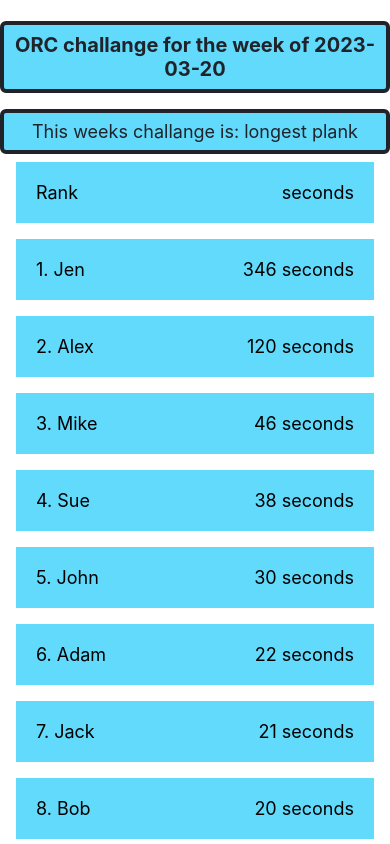
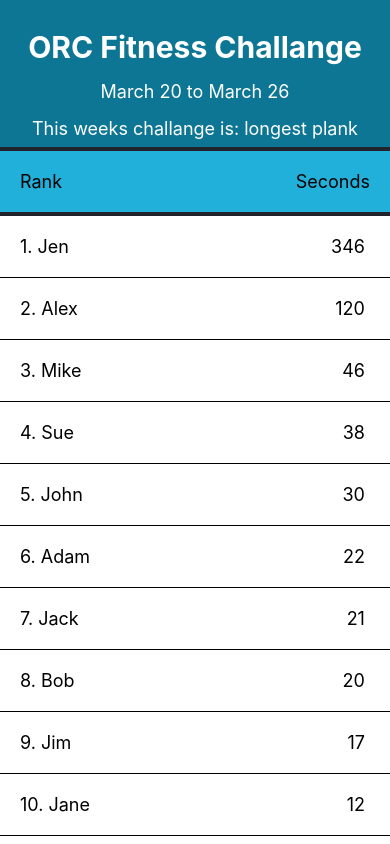
Before and after one commit to michaeltaciuk/orcLeader, a React Native app: screen / in a window 390 px wide. Built offline with nearby package versions, Linux system fonts and the light colour scheme.

Commit message:
Style changes

```diff
--- a/App.js
+++ b/App.js
@@ -24,14 +24,17 @@ const dataUserScores = [
 const dataChallange ={
   challange: 'longest plank',
   desciption: 'hold a plank for as long as you can',
-  units: 'seconds',
+  units: 'Seconds',
 };
 
 export default function App() {
   let today = new Date().getDay();
   let startOfWeek = new Date();
   startOfWeek.setDate(startOfWeek.getDate() - (today - 1));
-  startOfWeek = startOfWeek.toISOString().split('T')[0];
+  let endOfWeek = new Date();
+  endOfWeek.setDate(endOfWeek.getDate() + (7 - today));
+  endOfWeek = endOfWeek.toLocaleDateString('default', {month: 'long', day: 'numeric'});
+  startOfWeek = startOfWeek.toLocaleDateString('default', {month: 'long', day: 'numeric'});
 
   dataUserScores.sort((a, b) => (a.score > b.score) ? -1 : 1);
 
@@ -39,9 +42,10 @@ export default function App() {
   return (
     <View style={styles.container}>
       <StatusBar style="auto" />
-      <Text style={styles.title}>{`ORC challange for the week of ${startOfWeek}`}</Text>
+      <Text style={styles.title}>{`ORC Fitness Challange`}</Text>
+      <Text style={styles.challange}>{`${startOfWeek} to ${endOfWeek}`}</Text>
       <Text style={styles.challange}>{`This weeks challange is: ${dataChallange.challange}`}</Text>
-      <View style={styles.item}>
+      <View style={styles.legend}>
         <Text style={styles.itemText}>{`Rank `}</Text>
         <Text style={styles.itemText}>{`${dataChallange.units}`}</Text>
       </View>
@@ -50,7 +54,7 @@ export default function App() {
         renderItem={({item, index}) =>
           <View style={styles.item}>
             <Text style={styles.itemText}>{`${index + 1}. ${item.name} `}</Text>
-            <Text style={styles.itemText}>{`${item.score} ${dataChallange.units}`}</Text>
+            <Text style={styles.itemText}>{`${item.score} `}</Text>
           </View>
         }
       />
@@ -62,41 +66,41 @@ export default function App() {
 const styles = StyleSheet.create({
   container: {
     flex: 1,
-    backgroundColor: '#fff',
+    backgroundColor: '#0e7695',
     paddingTop: 5,
   },
   title: {
     marginTop: 16,
     paddingVertical: 8,
-    borderWidth: 4,
-    borderColor: '#20232a',
-    borderRadius: 6,
-    backgroundColor: '#61dafb',
-    color: '#20232a',
     textAlign: 'center',
-    fontSize: 20,
+    fontSize: 30,
     fontWeight: 'bold',
+    color: 'white',
   },
   challange: {
-    marginTop: 16,
     paddingVertical: 8,
-    borderWidth: 4,
-    borderColor: '#20232a',
-    borderRadius: 6,
-    backgroundColor: '#61dafb',
-    color: '#20232a',
     textAlign: 'center',
     fontSize: 18,
+    color: 'white',
   },
   item: {
     flexDirection: 'row',
     justifyContent: 'space-between',
     padding: 20,
-    marginVertical: 8,
-    marginHorizontal: 16,
-    backgroundColor: '#61dafb',
+    backgroundColor: 'white',
+    borderBottomWidth: 1,
   },
   itemText: {
     fontSize: 18,
   },
+  legend: {
+    flexDirection: 'row',
+    justifyContent: 'space-between',
+    padding: 20,
+    borderWidth: 4,
+    borderColor: '#20232a',
+    borderLeftWidth: 0,
+    borderRightWidth: 0,
+    backgroundColor: '#21b0da',
+  }
 });
```
Also changed, not shown: assets/orcLogo.png (added).
